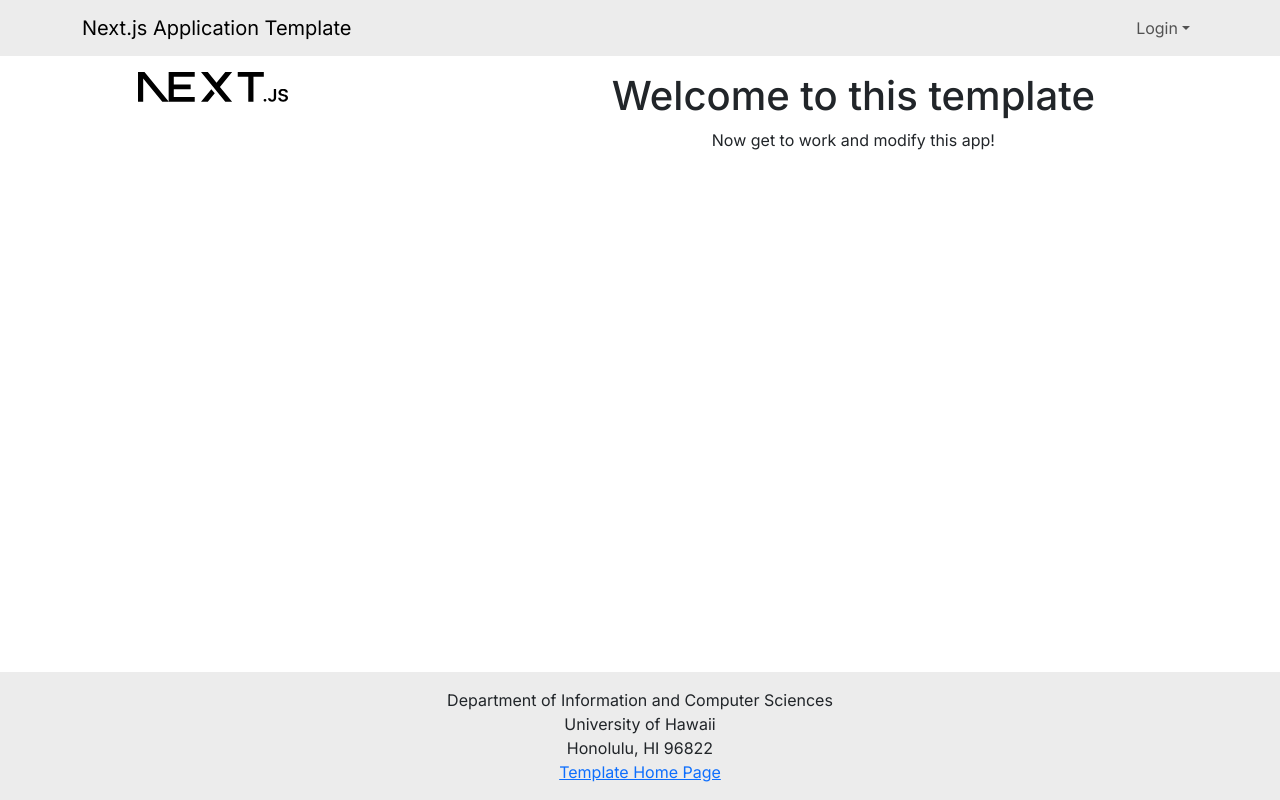
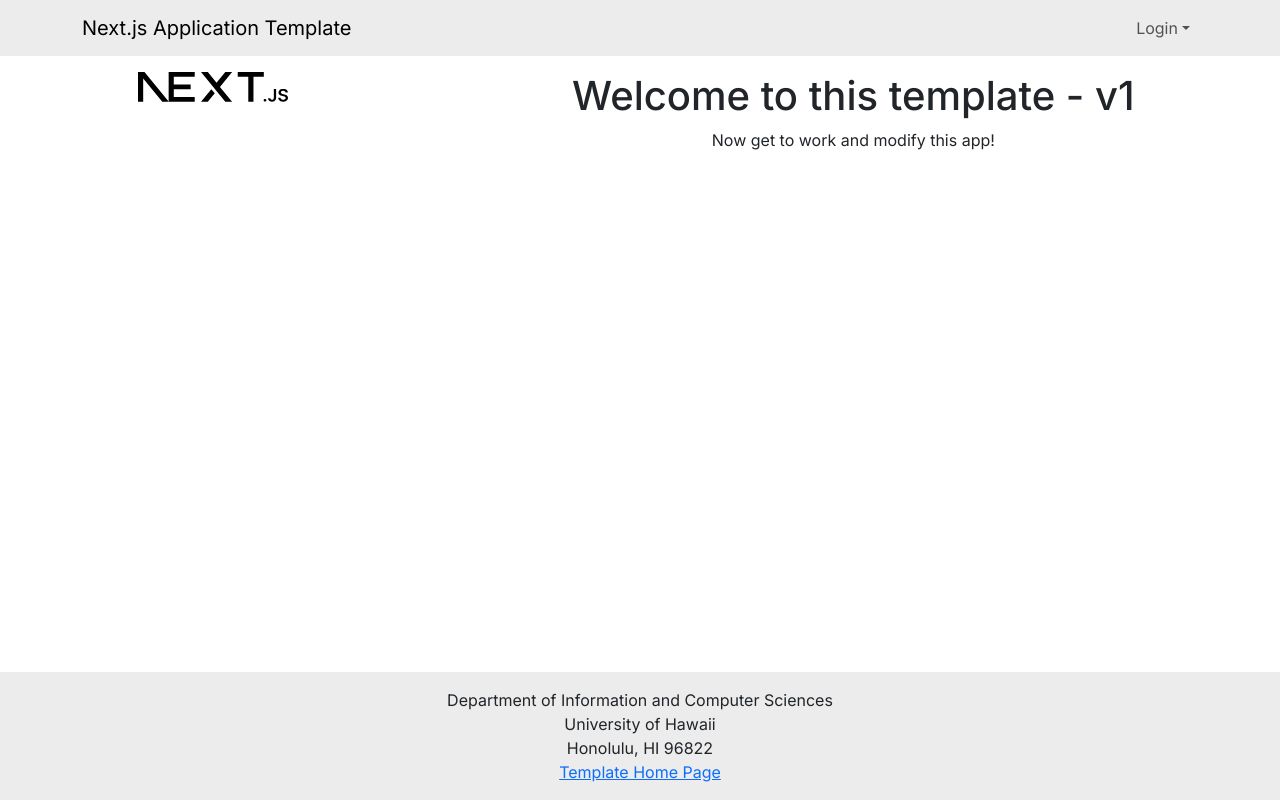
Before and after one commit to ICS684/vercel_app, a Next.js app: page / in a window 1280 px wide. Built offline with nearby package versions, Linux system fonts and the light colour scheme; no server answers.

Commit message:
Fix eslint

```diff
--- a/src/app/page.tsx
+++ b/src/app/page.tsx
@@ -10,7 +10,7 @@ const Home = () => (
         </Col>
 
         <Col xs={8} className="d-flex flex-column justify-content-center">
-          <h1>Welcome to this template</h1>
+          <h1>Welcome to this template - v1 </h1>
           <p>Now get to work and modify this app!</p>
         </Col>
       </Row>
```
Also changed, not shown: src/app/plotly/page.tsx (+9 -9 lines).
